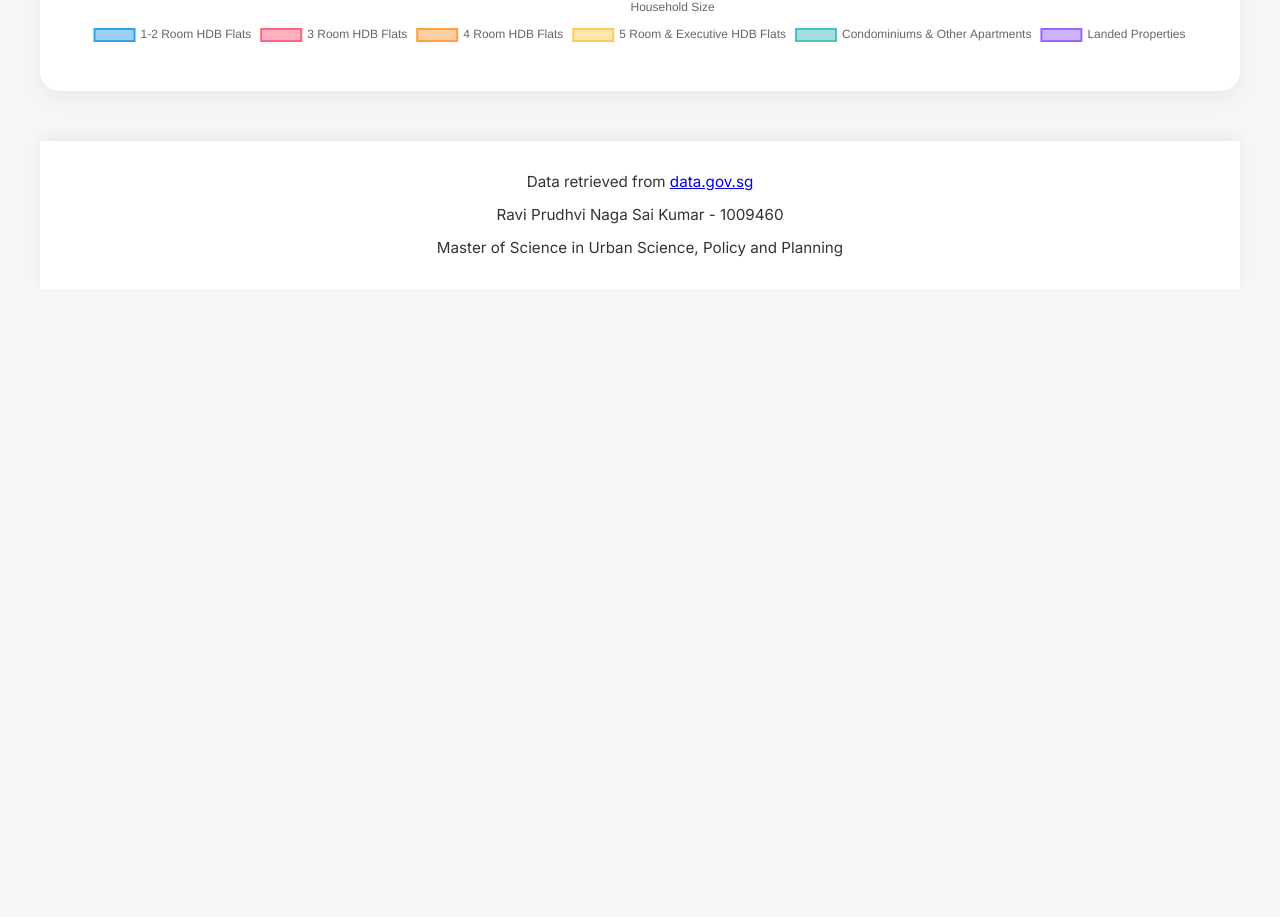
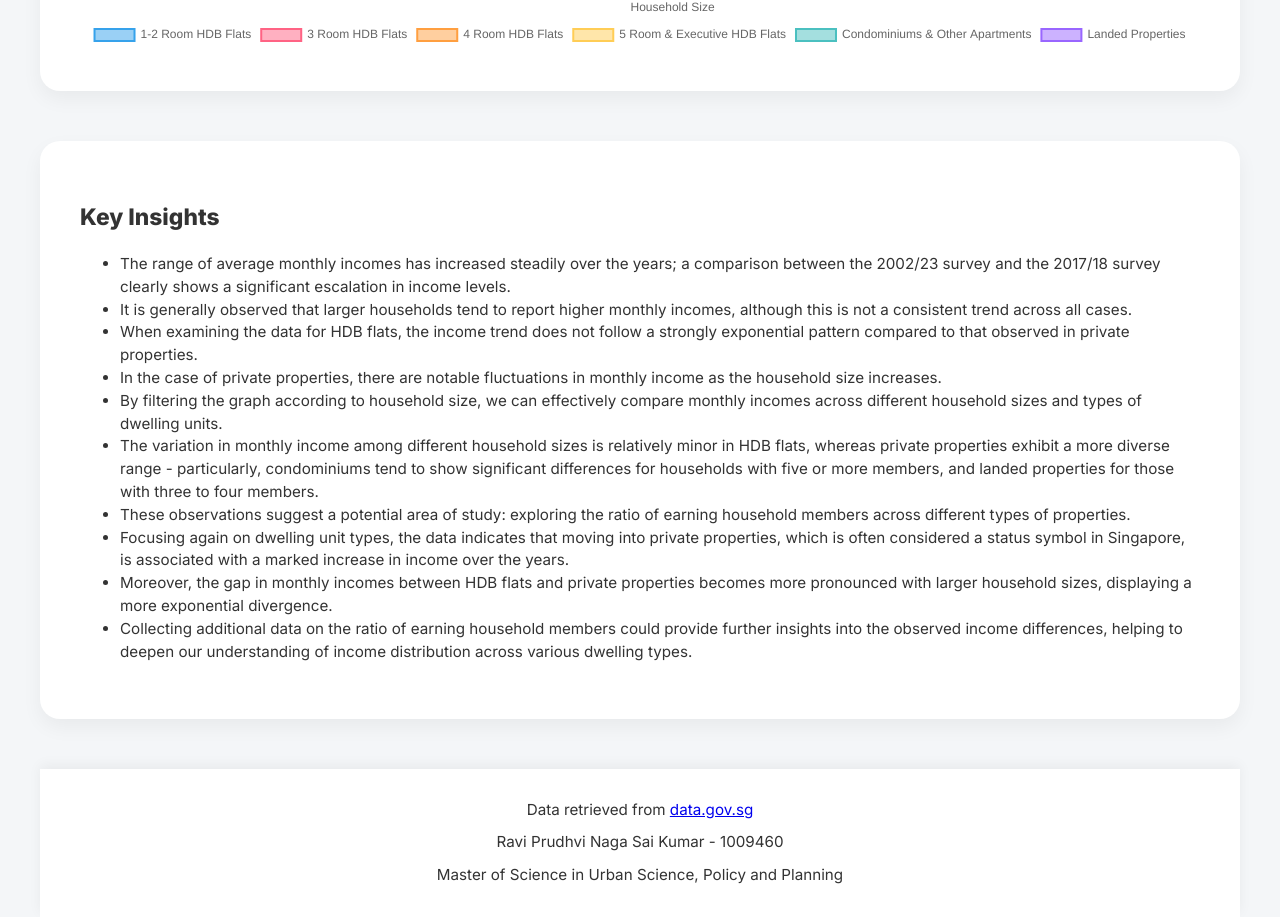
Before and after one commit to Prudhvinsk/IDV-assignment3, a plain HTML site: page index.html in a window 1280 px wide. Shown: the part 1493-2410 px from the top of the page. Before the commit the page ends 1782 px from the top, so only its background shows below. Drawn offline with nearby package versions, Linux system fonts and the light colour scheme.

Commit message:
index.html

```diff
--- a/index.html
+++ b/index.html
@@ -3,7 +3,7 @@
 <head>
   <meta charset="UTF-8" />
   <meta name="viewport" content="width=device-width, initial-scale=1.0" />
-  <title>Singapore Household Income Insights: Multi-Year Analysis;</title>
+  <title>Singapore Household Income Insights: Multi-Year Analysis</title>
   <!-- Chart.js library -->
   <script src="https://cdn.jsdelivr.net/npm/chart.js"></script>
   <!-- PapaParse for CSV parsing -->
@@ -52,6 +52,7 @@
       box-shadow: 0 8px 20px rgba(0, 0, 0, 0.05);
       margin: 30px auto;
       text-align: center;
+      max-width: 1300px;
     }
     canvas { width: 100% !important; height: auto !important; }
     footer {
@@ -142,6 +143,22 @@
       </div>
     </div>
     <canvas id="combinedChart"></canvas>
+  </div>
+
+  <div class="container-text">
+    <h2>Key Insights</h2>
+    <ul>
+      <li>The range of average monthly incomes has increased steadily over the years; a comparison between the 2002/23 survey and the 2017/18 survey clearly shows a significant escalation in income levels.</li>
+      <li>It is generally observed that larger households tend to report higher monthly incomes, although this is not a consistent trend across all cases.</li>
+      <li>When examining the data for HDB flats, the income trend does not follow a strongly exponential pattern compared to that observed in private properties.</li>
+      <li>In the case of private properties, there are notable fluctuations in monthly income as the household size increases.</li>
+      <li>By filtering the graph according to household size, we can effectively compare monthly incomes across different household sizes and types of dwelling units.</li>
+      <li>The variation in monthly income among different household sizes is relatively minor in HDB flats, whereas private properties exhibit a more diverse range - particularly, condominiums tend to show significant differences for households with five or more members, and landed properties for those with three to four members.</li>
+      <li>These observations suggest a potential area of study: exploring the ratio of earning household members across different types of properties.</li>
+      <li>Focusing again on dwelling unit types, the data indicates that moving into private properties, which is often considered a status symbol in Singapore, is associated with a marked increase in income over the years.</li>
+      <li>Moreover, the gap in monthly incomes between HDB flats and private properties becomes more pronounced with larger household sizes, displaying a more exponential divergence.</li>
+      <li>Collecting additional data on the ratio of earning household members could provide further insights into the observed income differences, helping to deepen our understanding of income distribution across various dwelling types.</li>
+    </ul>
   </div>
 
   <footer>
```
